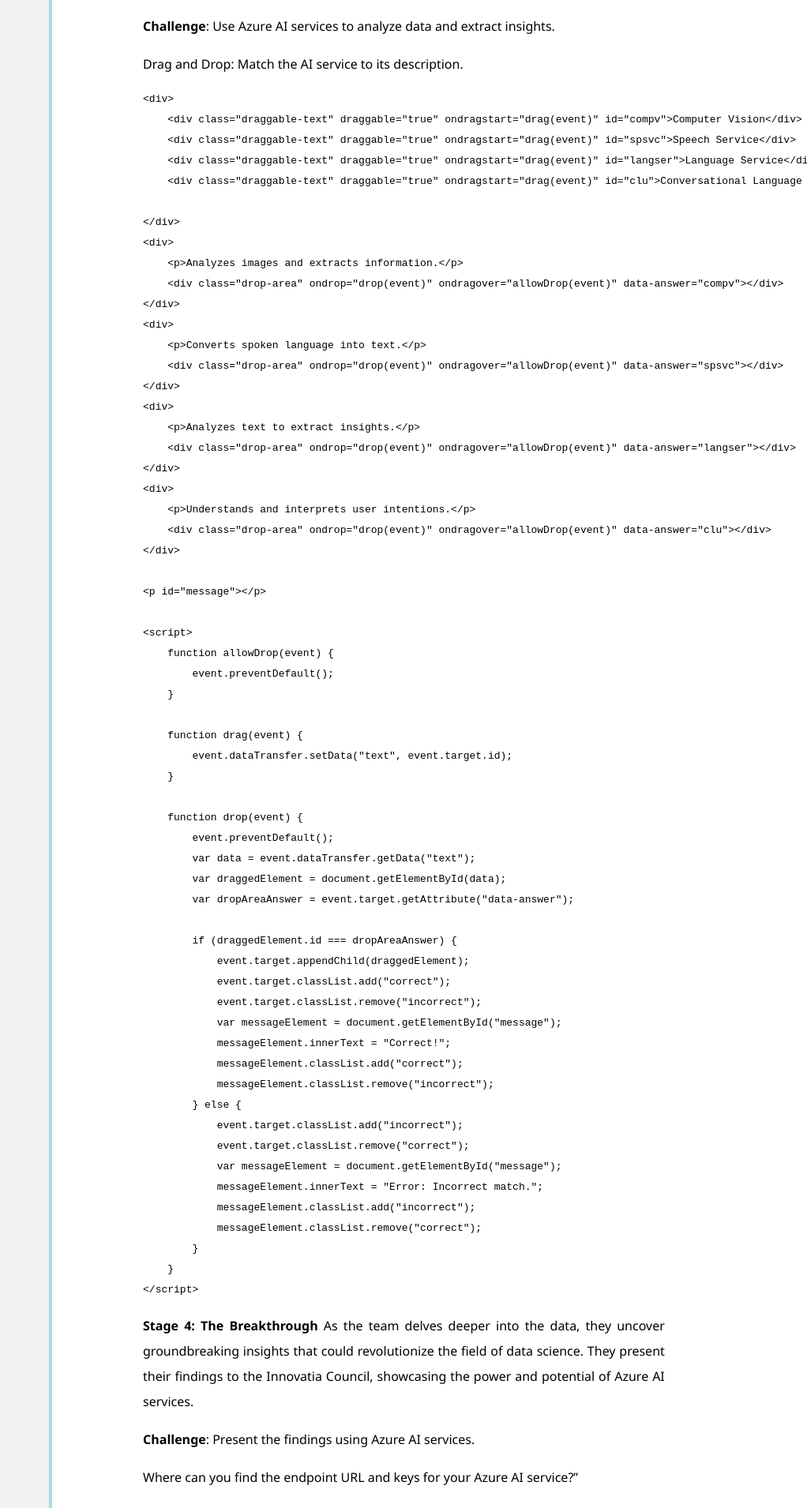
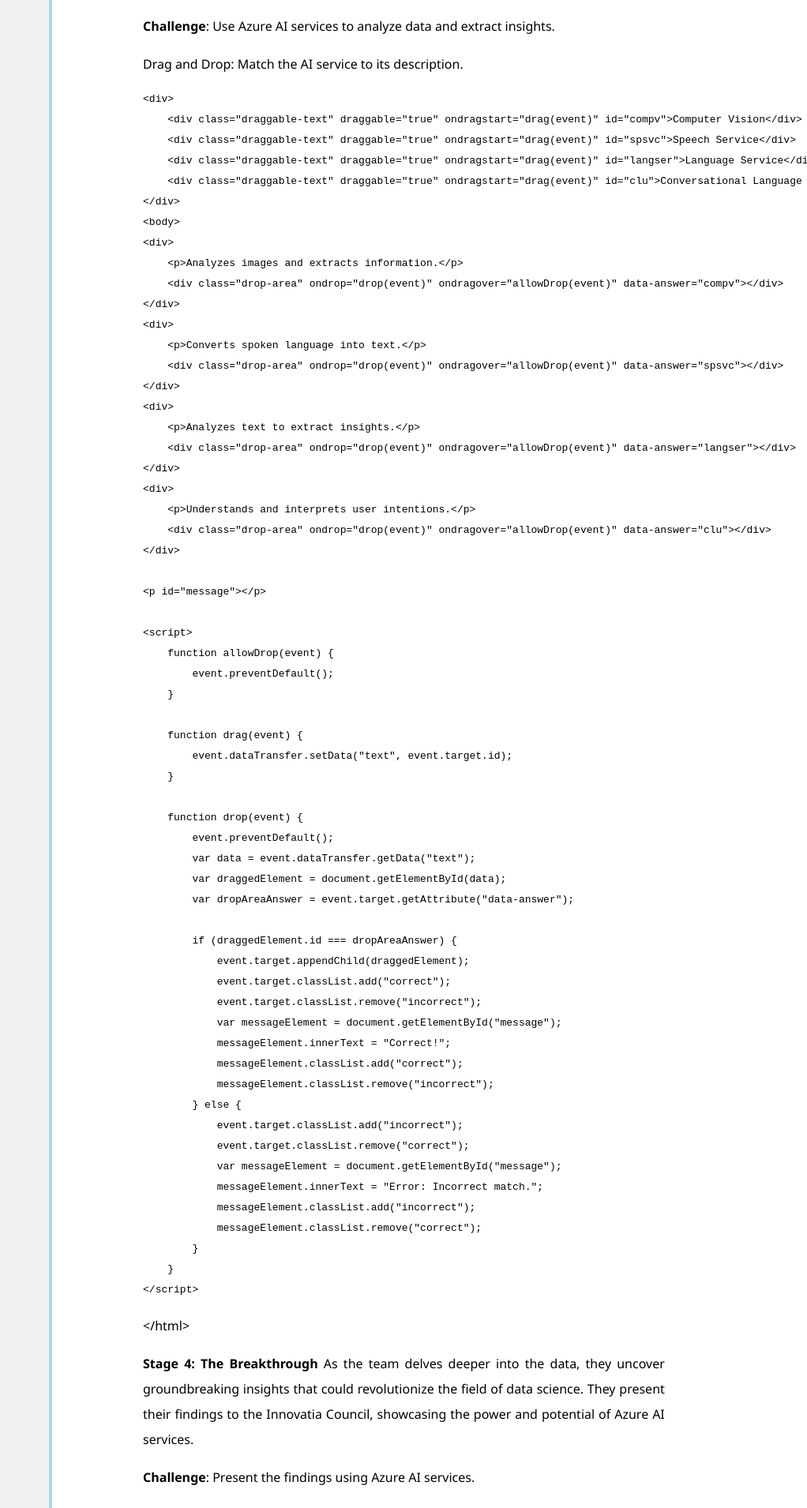
Before and after one commit to ningweinw/iengage, a Jekyll site: the page built from project-files/gamification/Data and AI/AI Services Adventure.md, in a window 1280 px wide. Shown: the part 2921-4831 px from the top of the page at 79% size, without its empty margins (258-1280 px from the left). Built offline with Jekyll 4.4.1, drawn with Linux system fonts in a browser that asks for light colours; nearby versions of some CDN libraries.

Commit message:
Update AI Services Adventure.md

```diff
--- a/project-files/gamification/Data and AI/AI Services Adventure.md
+++ b/project-files/gamification/Data and AI/AI Services Adventure.md
@@ -189,6 +189,9 @@
 **Challenge**: Use Azure AI services to analyze data and extract insights.
 
 Drag and Drop: Match the AI service to its description.
+<head>
+    <meta charset="UTF-8">
+    <meta name="viewport" content="width=device-width, initial-scale=1.0">
 
    <style>
 
@@ -249,14 +252,14 @@
             border: 1px solid #f5c6cb;
     }
     </style>
-
+</head>
     <div>
         <div class="draggable-text" draggable="true" ondragstart="drag(event)" id="compv">Computer Vision</div>
         <div class="draggable-text" draggable="true" ondragstart="drag(event)" id="spsvc">Speech Service</div>
         <div class="draggable-text" draggable="true" ondragstart="drag(event)" id="langser">Language Service</div>
         <div class="draggable-text" draggable="true" ondragstart="drag(event)" id="clu">Conversational Language Understanding</div>
-
     </div>
+    <body>
     <div>
         <p>Analyzes images and extracts information.</p>
         <div class="drop-area" ondrop="drop(event)" ondragover="allowDrop(event)" data-answer="compv"></div>
@@ -309,7 +312,7 @@
             }
         }
     </script>
-
+</html>
 
 **Stage 4: The Breakthrough**
 As the team delves deeper into the data, they uncover groundbreaking insights that could revolutionize the field of data science. They present their findings to the Innovatia Council, showcasing the power and potential of Azure AI services.
@@ -359,3 +362,4 @@
     }
   }
 </script>
+</body>
```
